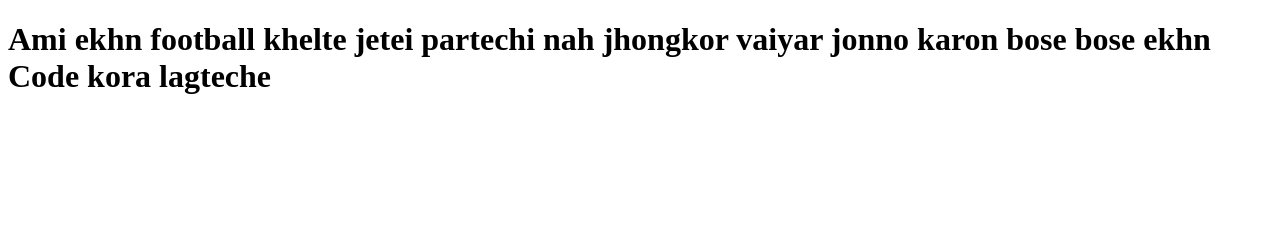
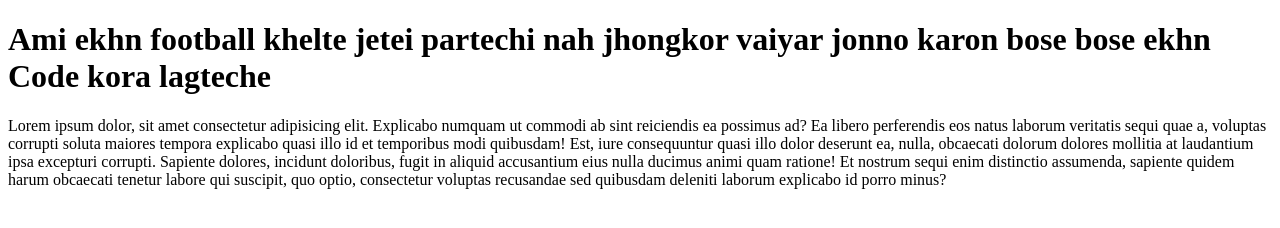
Before and after one commit to BappySheikh1/my-first-repo, a plain HTML site: page index.html in a window 1280 px wide. Drawn offline with Linux system fonts and the light colour scheme.

Commit message:
text added

```diff
--- a/index.html
+++ b/index.html
@@ -8,5 +8,6 @@
 </head>
 <body>
   <h1>Ami ekhn football khelte jetei partechi nah jhongkor vaiyar jonno karon bose bose ekhn Code kora lagteche</h1>
+  <p>Lorem ipsum dolor, sit amet consectetur adipisicing elit. Explicabo numquam ut commodi ab sint reiciendis ea possimus ad? Ea libero perferendis eos natus laborum veritatis sequi quae a, voluptas corrupti soluta maiores tempora explicabo quasi illo id et temporibus modi quibusdam! Est, iure consequuntur quasi illo dolor deserunt ea, nulla, obcaecati dolorum dolores mollitia at laudantium ipsa excepturi corrupti. Sapiente dolores, incidunt doloribus, fugit in aliquid accusantium eius nulla ducimus animi quam ratione! Et nostrum sequi enim distinctio assumenda, sapiente quidem harum obcaecati tenetur labore qui suscipit, quo optio, consectetur voluptas recusandae sed quibusdam deleniti laborum explicabo id porro minus?</p>
 </body>
 </html>
```
